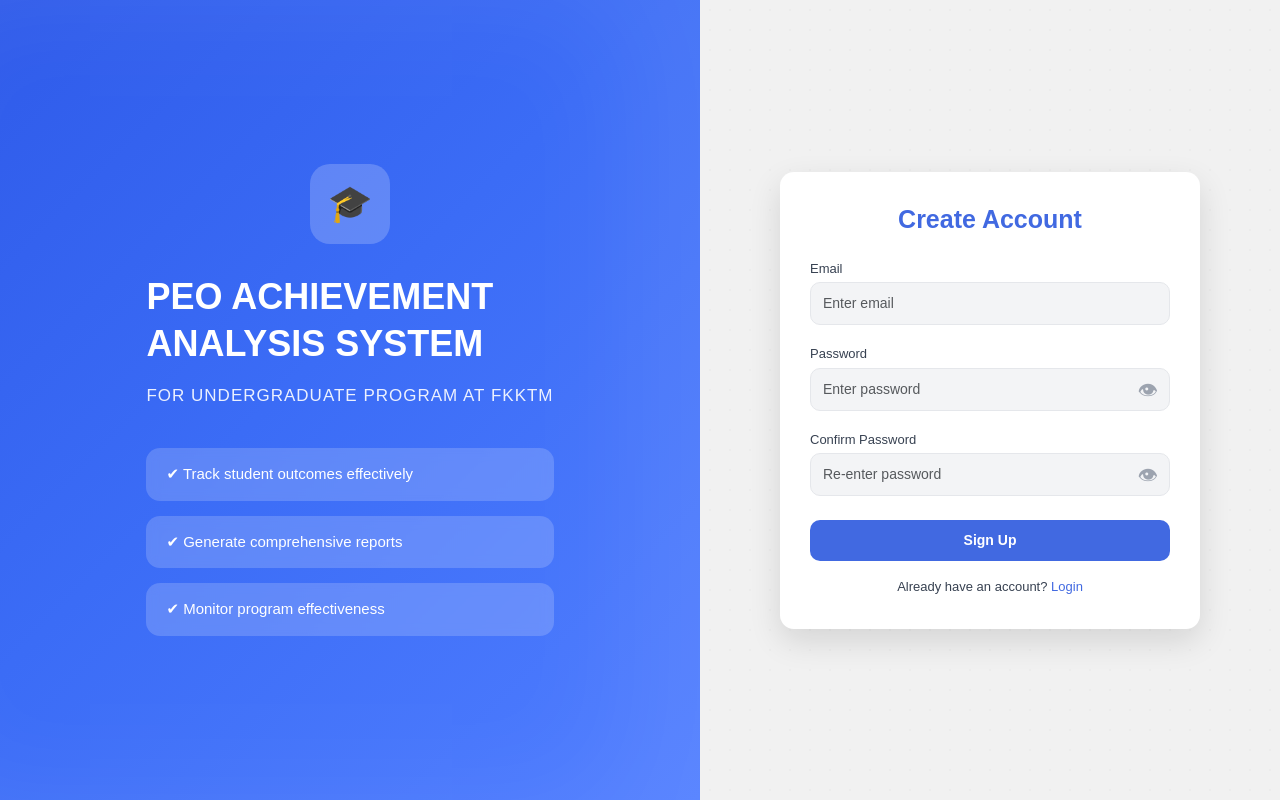
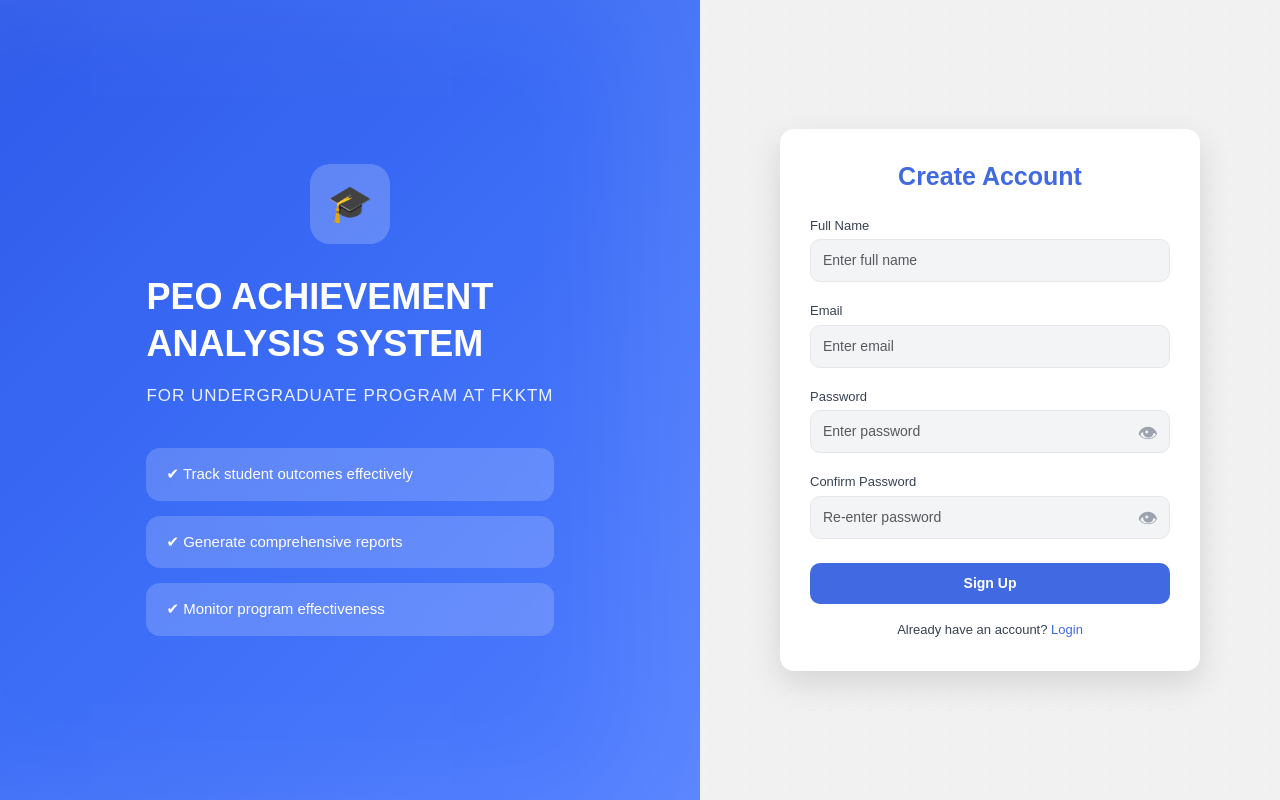
Before and after one commit to ARJAWAN39/peo_system, a PHP site: page /signup.php in a window 1280 px wide. Run offline with PHP 8.4, Linux system fonts and the light colour scheme.

Commit message:
Add files via upload

```diff
--- a/signup.php
+++ b/signup.php
@@ -7,11 +7,12 @@ $success = "";
 
 if ($_SERVER['REQUEST_METHOD'] === 'POST') {
 
+    $name     = trim($_POST['name'] ?? '');
     $email    = trim($_POST['email'] ?? '');
     $password = $_POST['password'] ?? '';
     $confirm  = $_POST['confirm_password'] ?? '';
 
-    if ($email === '' || $password === '' || $confirm === '') {
+    if ($name === '' || $email === '' || $password === '' || $confirm === '') {
         $error = "All fields are required.";
     } elseif ($password !== $confirm) {
         $error = "Passwords do not match.";
@@ -26,10 +27,10 @@ if ($_SERVER['REQUEST_METHOD'] === 'POST') {
             $hashed = password_hash($password, PASSWORD_DEFAULT);
 
             $stmt = $pdo->prepare("
-                INSERT INTO users (email, password, role)
-                VALUES (?, ?, 'alumni')
+                INSERT INTO users (name, email, password, role)
+                VALUES (?, ?, ?, 'alumni')
             ");
-            $stmt->execute([$email, $hashed]);
+            $stmt->execute([$name, $email, $hashed]);
 
             $success = "Account created successfully.";
         }
@@ -259,6 +260,15 @@ body {
             <form method="POST">
 
                 <div class="mb-3">
+                    <label class="form-label">Full Name</label>
+                    <input type="text"
+                           name="name"
+                           class="form-control"
+                           placeholder="Enter full name"
+                           required>
+                </div>
+
+                <div class="mb-3">
                     <label class="form-label">Email</label>
                     <input type="email"
                            name="email"
```
